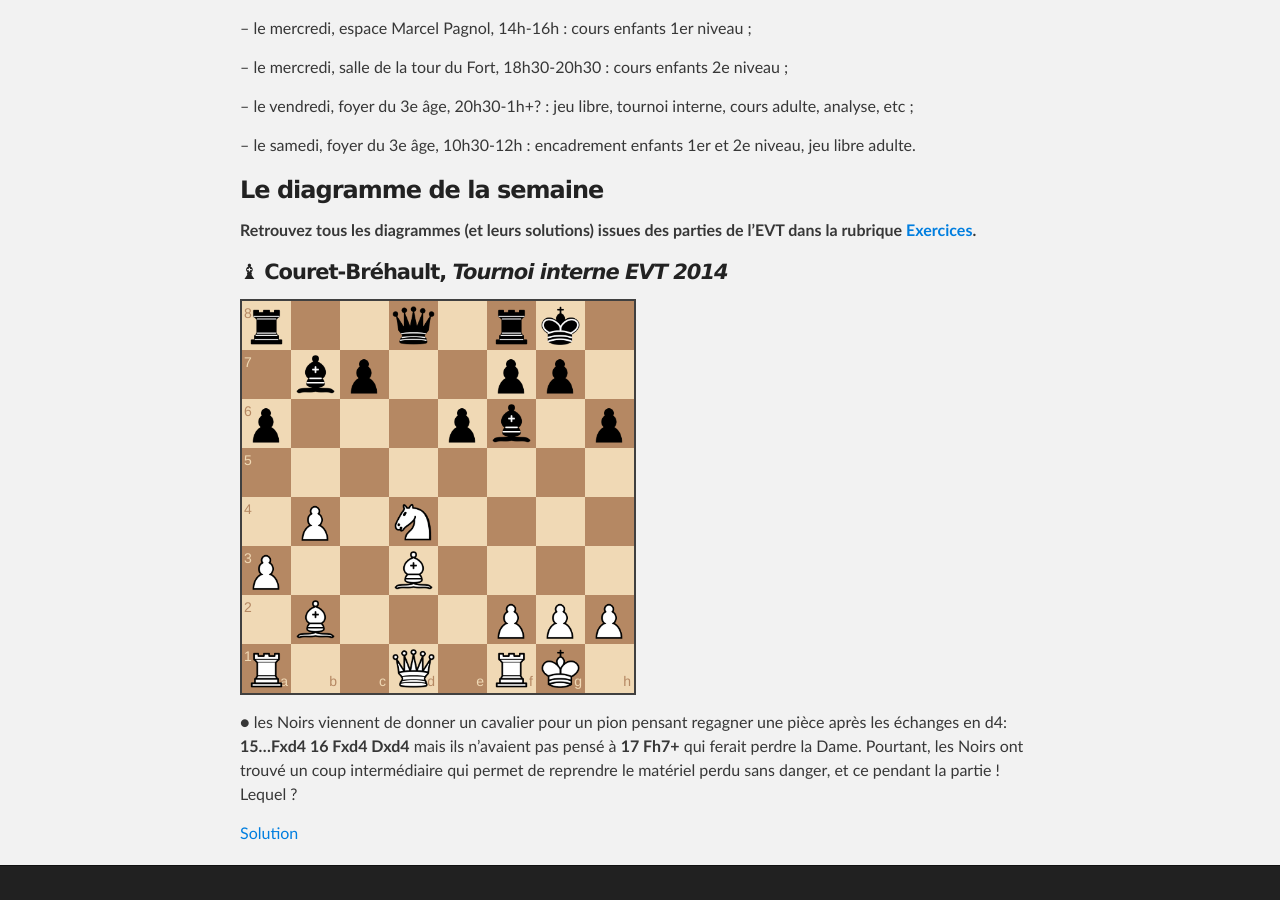
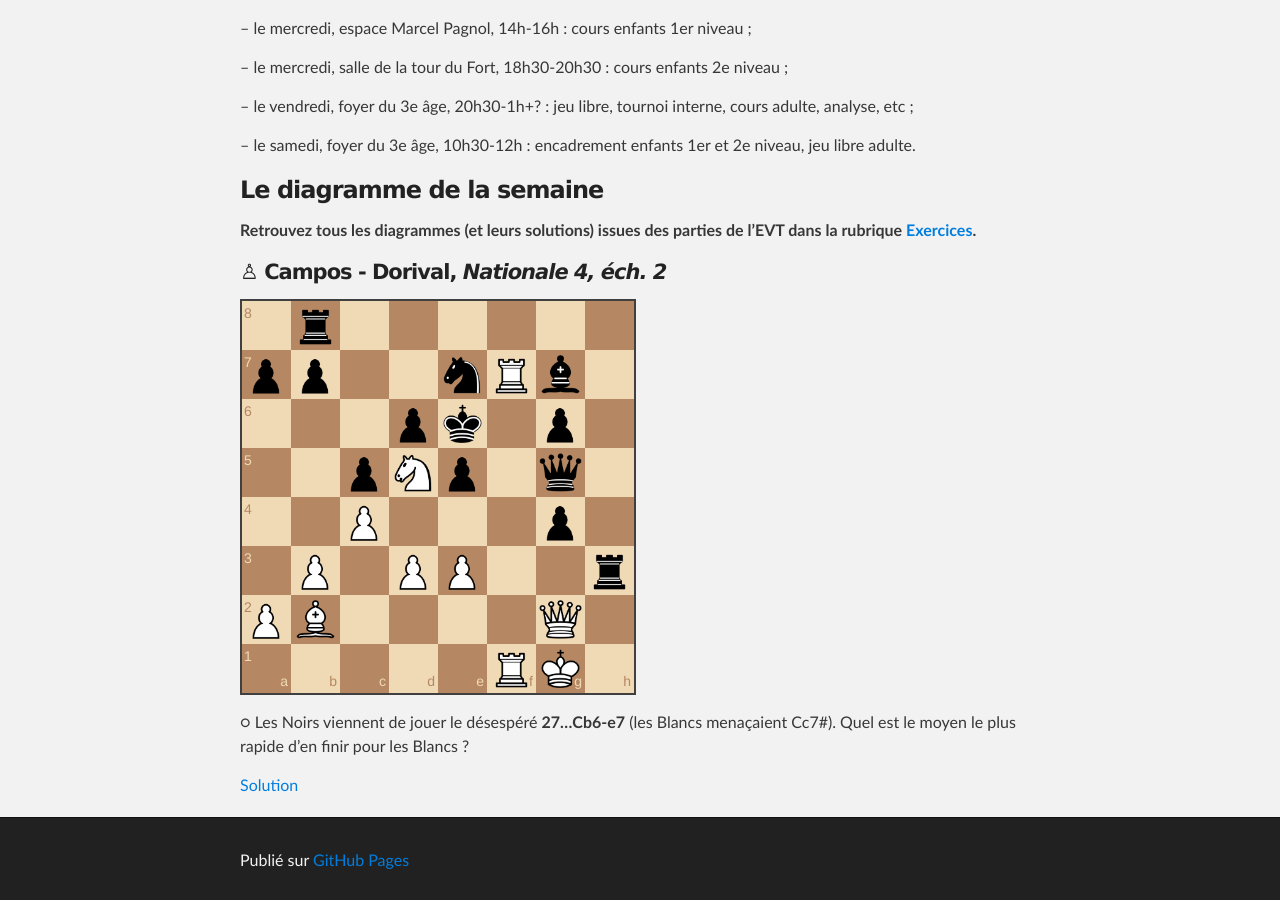
Before and after one commit to echiquier-villeneuve-tolosane/echiquier-villeneuve-tolosane.github.io, a Jekyll site: the page built from index.md, in a window 1280 px wide and 900 px high, scrolled down 723 px. Built offline with Jekyll 4.4.1, drawn with Linux system fonts in a browser that asks for light colours; nearby versions of some CDN libraries.

Commit message:
Updated index.md

```diff
--- a/index.md
+++ b/index.md
@@ -4,6 +4,7 @@ root: .
 title: Accueil
 published: true
 ---
+
 
 
 
@@ -40,15 +41,10 @@ En résumé, le planning hebdomadaire se résume ainsi :
 
 **Retrouvez tous les diagrammes (et leurs solutions) issues des parties de l'EVT dans la rubrique [Exercices](http://echiquier-villeneuve-tolosane.github.io/exercices.html "Exercices").**
 
-#### &#9821; **Couret-Bréhault**, *Tournoi interne EVT 2014*
+#### &#9817; **Campos - Dorival**, *Nationale 4, éch. 2*
 
-`r2q1rk1/1bp2pp1/p3pb1p/8/1P1N4/P2B4/1B3PPP/R2Q1RK1 b - - 0 15`
+`1r6/pp2nRb1/3pk1p1/2pNp1q1/2P3p1/1P1PP2r/PB4Q1/5RK1 w - - 4 28`
 
-&#9679; les Noirs viennent de donner un cavalier pour un pion pensant regagner
-une pièce après les échanges en d4: **15...Fxd4 16 Fxd4 Dxd4** mais ils
-n'avaient pas pensé à **17 Fh7+** qui ferait perdre la Dame.
-Pourtant, les Noirs ont trouvé un coup intermédiaire qui permet de reprendre le matériel perdu sans danger, et ce pendant la partie ! Lequel ?
+&#9675; Les Noirs viennent de jouer le désespéré **27...Cb6-e7** (les Blancs menaçaient Cc7#). Quel est le moyen le plus rapide d'en finir pour les Blancs ?
 
-> **15...Dd5!** qui menace de mat en g2. Et sur les seules défenses les Noirs récupèrent le matériel :
-> - soit **16.f3** et maintenant la prise est sur échec : **16...Fxd5+ 17.Fxd5 18.Dxd5+ (-+)**,
-> - soit **16.Df3 Dxf3 17.gxf3! (17.Cxf3? Fxb2 -+) Tad8! 18.Tad1 Td6!!** et les Noirs vont doubler les tours pour réconquérir le matériel.
+> En matant en deux coups ! > **28.Txe7+! Dxe7 29.Dxg4#**
```
